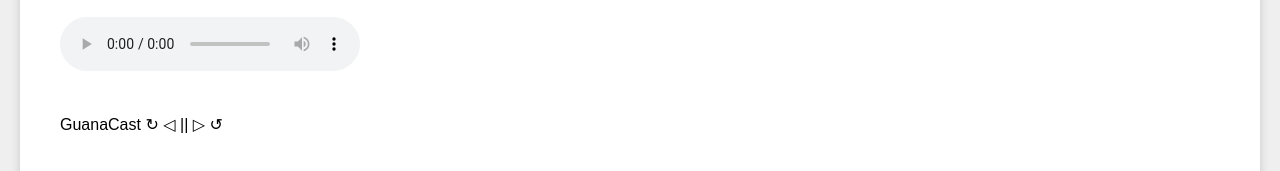
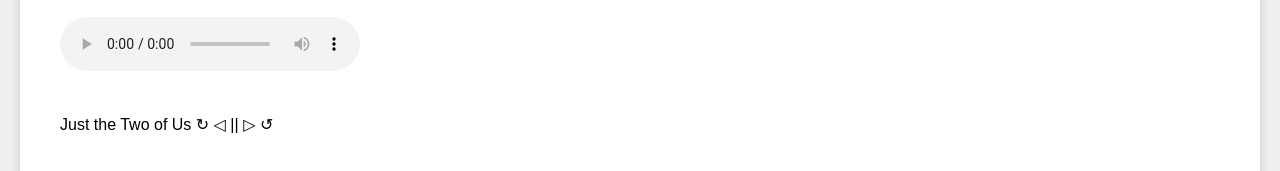
Before and after one commit to danielsilvestre2/site-testes, a plain HTML site: page index.html in a window 1280 px wide. Shown: the part 806-977 px from the top of the page. Drawn offline with Linux system fonts and the light colour scheme.

Commit message:
Change áudio 2 name

```diff
--- a/index.html
+++ b/index.html
@@ -66,7 +66,7 @@
   <h1>Teste com Audios</h1>
   <p>Estrelar ↻ ◁ || ▷ ↺</p>
     <audio controls src="Audios/Estrelar-MarcosValle.mp3"></audio>
-  <p>GuanaCast ↻ ◁ || ▷ ↺</p>
+  <p>Just the Two of Us ↻ ◁ || ▷ ↺</p>
     <audio controls src="Audios/Just the Two of Us - Grover Washington, Jr..mp3"></audio>
   </section>
   <section id="listas">
```
